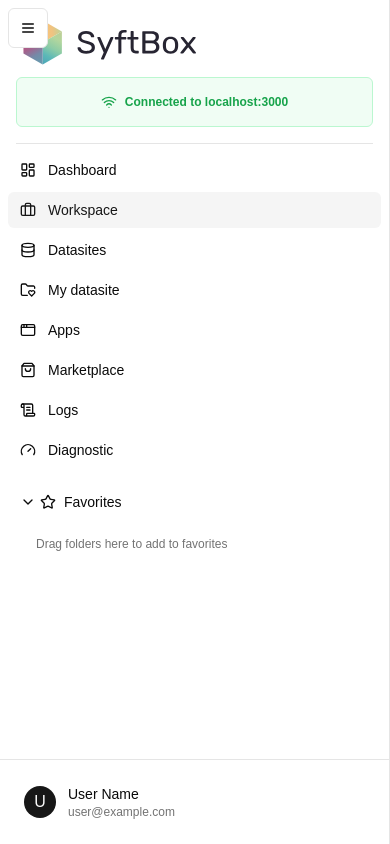
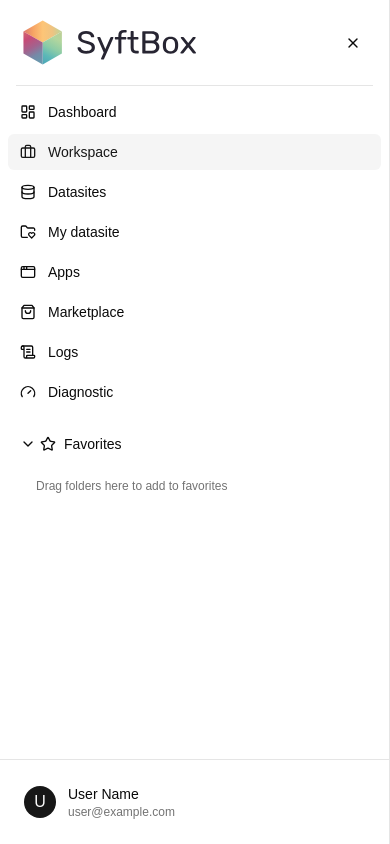
Before and after one commit to OpenMined/SyftUI, a Next.js app: page / in a window 390 px wide. Built offline with nearby package versions, Linux system fonts and the light colour scheme.

Commit message:
Improve mobile responsiveness for sidebar and toolbar

```diff
--- a/components/file-manager.tsx
+++ b/components/file-manager.tsx
@@ -1136,13 +1136,6 @@ export function FileManager({ fileSystem, setFileSystem, initialViewMode, onView
           }
         }}
       >
-        {/* Mobile sidebar toggle */}
-        <div className="md:hidden fixed top-2 left-2 z-50">
-          <Button variant="outline" size="icon" className="bg-background" onClick={() => setSidebarOpen(!sidebarOpen)}>
-            <Menu className="h-4 w-4" />
-          </Button>
-        </div>
-
         {/* Responsive sidebar */}
         <div
           className={cn(
@@ -1162,13 +1155,14 @@ export function FileManager({ fileSystem, setFileSystem, initialViewMode, onView
               setSidebarOpen(false)
             }}
             activeView={activeView}
+            closeSidebar={() => setSidebarOpen(false)} // Added prop
           />
         </div>
 
         <div className="flex flex-col flex-1 overflow-hidden">
           {activeView === "files" && (
             <>
-              <Toolbar />
+              <Toolbar sidebarOpen={sidebarOpen} setSidebarOpen={setSidebarOpen} />
               <Breadcrumb />
               <div className="flex flex-1 overflow-hidden">
                 <div className="flex-1 overflow-auto p-4 relative">
--- a/components/sidebar.tsx
+++ b/components/sidebar.tsx
@@ -39,9 +39,10 @@ interface SidebarProps {
   onNavigateToMarketplace: () => void
   onNavigateToFiles: () => void
   activeView: "files" | "marketplace"
+  closeSidebar: () => void // Added prop
 }
 
-export function Sidebar({ onNavigateToMarketplace, onNavigateToFiles, activeView }: SidebarProps) {
+export function Sidebar({ onNavigateToMarketplace, onNavigateToFiles, activeView, closeSidebar }: SidebarProps) {
   const { theme } = useTheme()
   const isDarkTheme = theme === "dark"
   const [connectionStatus, setConnectionStatus] = useState<"connected" | "connecting" | "disconnected">("connected")
@@ -151,9 +152,11 @@ export function Sidebar({ onNavigateToMarketplace, onNavigateToFiles, activeView
 
   return (
     <div className="w-full h-full bg-card border-r border-border flex flex-col">
-      <div className="flex flex-col border-b border-border mx-4 py-4 gap-2">
+      <div className="flex justify-between items-center border-b border-border mx-4 py-4 gap-2">
         <Image src={isDarkTheme ? "./logo-dark.svg" : "./logo-light.svg"} width={180} height={54} alt="SyftBox UI" />
-        <ConnectionStatus status={connectionStatus} />
+        <Button variant="ghost" size="icon" className="md:hidden" onClick={closeSidebar}>
+          <X className="h-4 w-4" />
+        </Button>
       </div>
       <nav className="flex-1 overflow-auto p-2">
         <ul className="space-y-1 mb-4">
--- a/components/toolbar.tsx
+++ b/components/toolbar.tsx
@@ -19,6 +19,7 @@ import {
   ChevronRight,
   PauseCircle,
   PlayCircle,
+  Menu,
 } from "lucide-react"
 import { Button } from "@/components/ui/button"
 import { Input } from "@/components/ui/input"
@@ -27,7 +28,7 @@ import { Tooltip, TooltipContent, TooltipProvider, TooltipTrigger } from "@/comp
 import { ThemeToggle } from "@/components/theme-toggle"
 import { NotificationBell } from "@/components/notification-bell"
 
-export function Toolbar() {
+export function Toolbar({ sidebarOpen, setSidebarOpen }) {
   const {
     viewMode,
     setViewMode,
@@ -90,6 +91,12 @@ export function Toolbar() {
   return (
     <div className="flex flex-wrap items-center justify-between px-2 sm:px-4 py-2 border-b border-border gap-2">
       <div className="flex items-center gap-1 sm:gap-2 flex-wrap">
+        {/* Mobile sidebar toggle - only visible on mobile */}
+        <div className="md:hidden">
+          <Button variant="outline" size="icon" className="bg-background" onClick={() => setSidebarOpen(!sidebarOpen)}>
+            <Menu className="h-4 w-4" />
+          </Button>
+        </div>
         {/* Sync status button - first item */}
         {renderSyncStatusButton()}
 
--- a/lib/mock-data.ts
+++ b/lib/mock-data.ts
@@ -65,6 +65,15 @@ export const mockFileSystem: FileSystemItem[] = [
     modifiedAt: "2023-04-05T10:15:00Z",
     syncStatus: "syncing",
     children: [
+      {
+        id: "folder-9",
+        name: "user@example.com",
+        type: "folder",
+        createdAt: "2023-04-10T16:00:00Z",
+        modifiedAt: "2023-04-10T16:00:00Z",
+        syncStatus: "synced",
+        children: [],
+      },
       {
         id: "file-5",
         name: "Product Photo.jpg",
```
